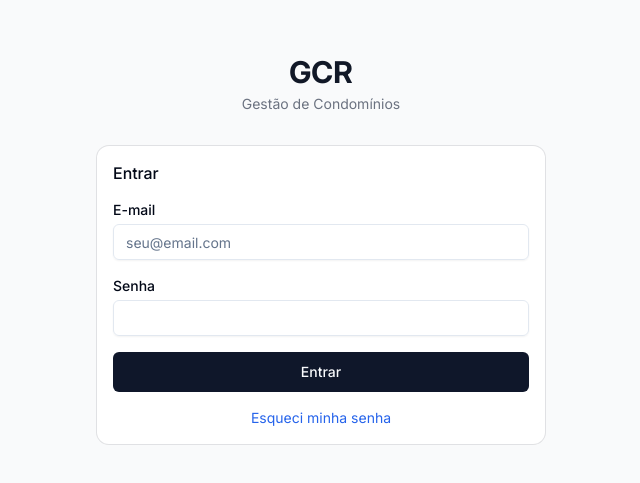
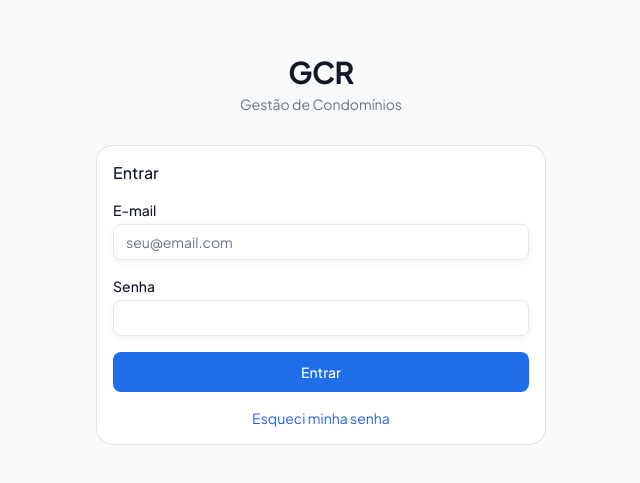
Before and after one commit to fecosta/CondoFlow, a Next.js app: page /login in a window 1280 px wide. Shown: the part 151-634 px from the top of the page, without its empty margins (319-959 px from the left). Built offline with nearby package versions, Linux system fonts and the light colour scheme.

Commit message:
fix: update gitignore and tailwind config

```diff
--- a/src/app/globals.css
+++ b/src/app/globals.css
@@ -4,55 +4,184 @@
 
 @layer base {
   :root {
-    --background: 0 0% 100%;
-    --foreground: 222.2 84% 4.9%;
-    --card: 0 0% 100%;
-    --card-foreground: 222.2 84% 4.9%;
+    /* =============================================
+       SHADCN TOKENS — used by all shadcn/ui components
+       ============================================= */
+    --background: 210 40% 98%;        /* #F8FAFC slate-50 */
+    --foreground: 222 47% 11%;        /* #0F172A slate-900 */
+
+    --card: 0 0% 100%;                /* #FFFFFF */
+    --card-foreground: 222 47% 11%;
+
     --popover: 0 0% 100%;
-    --popover-foreground: 222.2 84% 4.9%;
-    --primary: 222.2 47.4% 11.2%;
-    --primary-foreground: 210 40% 98%;
-    --secondary: 210 40% 96.1%;
-    --secondary-foreground: 222.2 47.4% 11.2%;
-    --muted: 210 40% 96.1%;
-    --muted-foreground: 215.4 16.3% 46.9%;
-    --accent: 210 40% 96.1%;
-    --accent-foreground: 222.2 47.4% 11.2%;
-    --destructive: 0 84.2% 60.2%;
-    --destructive-foreground: 210 40% 98%;
-    --border: 214.3 31.8% 91.4%;
-    --input: 214.3 31.8% 91.4%;
-    --ring: 222.2 84% 4.9%;
-    --radius: 0.5rem;
+    --popover-foreground: 222 47% 11%;
+
+    --primary: 217 82% 52%;           /* #1F6FEB brand blue */
+    --primary-foreground: 0 0% 100%;  /* white */
+
+    --secondary: 210 40% 96%;         /* #F1F5F9 slate-100 */
+    --secondary-foreground: 215 28% 27%; /* #334155 slate-700 */
+
+    --muted: 210 40% 96%;             /* #F1F5F9 slate-100 */
+    --muted-foreground: 215 16% 47%;  /* #64748B slate-500 */
+
+    --accent: 214 100% 97%;           /* #EFF6FF primary-50 */
+    --accent-foreground: 217 82% 52%; /* #1F6FEB */
+
+    --destructive: 0 84% 60%;         /* #EF4444 */
+    --destructive-foreground: 0 0% 100%;
+
+    --border: 214 32% 91%;            /* #E2E8F0 slate-200 */
+    --input: 214 32% 91%;
+    --ring: 213 97% 87%;              /* #BFDBFE primary-200 */
+
+    --radius: 0.5rem;                 /* 8px */
+
+    /* =============================================
+       BRAND COLOR PALETTE
+       ============================================= */
+    /* Primary / Blue */
+    --color-primary-50: #EFF6FF;
+    --color-primary-100: #DBEAFE;
+    --color-primary-200: #BFDBFE;
+    --color-primary-300: #93C5FD;
+    --color-primary-400: #60A5FA;
+    --color-primary-500: #1F6FEB;
+    --color-primary-600: #1D4ED8;
+    --color-primary-700: #1E40AF;
+
+    /* Success / Green */
+    --color-success-50: #ECFDF5;
+    --color-success-100: #D1FAE5;
+    --color-success-500: #10B981;
+    --color-success-700: #047857;
+
+    /* Warning / Amber */
+    --color-warning-50: #FFFBEB;
+    --color-warning-100: #FEF3C7;
+    --color-warning-500: #F59E0B;
+    --color-warning-700: #B45309;
+
+    /* Error / Red */
+    --color-error-50: #FEF2F2;
+    --color-error-100: #FEE2E2;
+    --color-error-500: #EF4444;
+    --color-error-700: #B91C1C;
+
+    /* Neutrals / Slate */
+    --color-slate-50: #F8FAFC;
+    --color-slate-100: #F1F5F9;
+    --color-slate-200: #E2E8F0;
+    --color-slate-300: #CBD5E1;
+    --color-slate-400: #94A3B8;
+    --color-slate-500: #64748B;
+    --color-slate-600: #475569;
+    --color-slate-700: #334155;
+    --color-slate-800: #1E293B;
+    --color-slate-900: #0F172A;
+    --color-white: #FFFFFF;
+
+    /* =============================================
+       SPACING SCALE (base 4px)
+       ============================================= */
+    --space-1: 4px;
+    --space-2: 8px;
+    --space-3: 12px;
+    --space-4: 16px;
+    --space-5: 20px;
+    --space-6: 24px;
+    --space-8: 32px;
+    --space-10: 40px;
+    --space-12: 48px;
+    --space-16: 64px;
+    --space-20: 80px;
+
+    /* =============================================
+       BORDER RADIUS TOKENS
+       ============================================= */
+    --radius-sm: 6px;
+    --radius-md: 8px;
+    --radius-lg: 12px;
+    --radius-xl: 16px;
+    --radius-2xl: 20px;
+    --radius-full: 9999px;
+
+    /* =============================================
+       SHADOW TOKENS
+       ============================================= */
+    --shadow-xs: 0 1px 2px rgba(0, 0, 0, 0.04);
+    --shadow-sm: 0 2px 8px rgba(0, 0, 0, 0.06);
+    --shadow-md: 0 4px 16px rgba(0, 0, 0, 0.08);
+    --shadow-lg: 0 8px 32px rgba(0, 0, 0, 0.10);
+    --shadow-xl: 0 12px 48px rgba(0, 0, 0, 0.12);
+    --shadow-primary: 0 4px 16px rgba(31, 111, 235, 0.25);
+
+    /* =============================================
+       TRANSITION TOKENS
+       ============================================= */
+    --transition-fast: 150ms ease;
+    --transition-base: 200ms ease;
+    --transition-slow: 300ms ease;
+    --transition-spring: 300ms cubic-bezier(0.34, 1.56, 0.64, 1);
+
+    /* =============================================
+       TYPOGRAPHY
+       ============================================= */
+    --font-sans: 'Plus Jakarta Sans', -apple-system, BlinkMacSystemFont, 'Segoe UI', sans-serif;
+    --font-mono: 'JetBrains Mono', 'Fira Code', 'Consolas', monospace;
   }
 
   .dark {
-    --background: 222.2 84% 4.9%;
-    --foreground: 210 40% 98%;
-    --card: 222.2 84% 4.9%;
+    --background: 222 47% 11%;        /* #0F172A */
+    --foreground: 210 40% 98%;        /* slate-50 */
+
+    --card: 215 28% 17%;              /* #1E293B slate-800 */
     --card-foreground: 210 40% 98%;
-    --popover: 222.2 84% 4.9%;
+
+    --popover: 215 28% 17%;
     --popover-foreground: 210 40% 98%;
-    --primary: 210 40% 98%;
-    --primary-foreground: 222.2 47.4% 11.2%;
-    --secondary: 217.2 32.6% 17.5%;
+
+    --primary: 217 82% 52%;           /* brand blue stays the same */
+    --primary-foreground: 0 0% 100%;
+
+    --secondary: 215 28% 17%;
     --secondary-foreground: 210 40% 98%;
-    --muted: 217.2 32.6% 17.5%;
-    --muted-foreground: 215 20.2% 65.1%;
-    --accent: 217.2 32.6% 17.5%;
+
+    --muted: 215 28% 17%;
+    --muted-foreground: 215 20% 65%;
+
+    --accent: 215 28% 17%;
     --accent-foreground: 210 40% 98%;
-    --destructive: 0 62.8% 30.6%;
+
+    --destructive: 0 63% 31%;
     --destructive-foreground: 210 40% 98%;
-    --border: 217.2 32.6% 17.5%;
-    --input: 217.2 32.6% 17.5%;
-    --ring: 212.7 26.8% 83.9%;
+
+    --border: 215 28% 17%;
+    --input: 215 28% 17%;
+    --ring: 213 97% 87%;
   }
 
-  * {
+  /* =============================================
+     GLOBAL RESET & BASE STYLES
+     ============================================= */
+  *, *::before, *::after {
+    box-sizing: border-box;
     @apply border-border;
   }
 
+  html {
+    -webkit-font-smoothing: antialiased;
+    -moz-osx-font-smoothing: grayscale;
+    text-rendering: optimizeLegibility;
+  }
+
   body {
-    @apply bg-background text-foreground;
+    @apply bg-background text-foreground font-sans;
+    line-height: 1.6;
+  }
+
+  h1, h2, h3, h4, h5, h6 {
+    line-height: 1.2;
+    letter-spacing: -0.02em;
   }
 }
--- a/src/app/layout.tsx
+++ b/src/app/layout.tsx
@@ -1,16 +1,24 @@
 import type { Metadata } from "next";
-import localFont from "next/font/local";
+import { Plus_Jakarta_Sans, JetBrains_Mono } from "next/font/google";
 import "./globals.css";
 import { Toaster } from "@/components/ui/sonner";
 
-const inter = localFont({
-  src: "../fonts/Inter-VariableFont_slnt,wght.ttf",
+const sans = Plus_Jakarta_Sans({
+  subsets: ["latin"],
+  weight: ["400", "500", "600", "700", "800"],
   variable: "--font-sans",
   display: "swap",
 });
 
+const mono = JetBrains_Mono({
+  subsets: ["latin"],
+  weight: ["400", "500"],
+  variable: "--font-mono",
+  display: "swap",
+});
+
 export const metadata: Metadata = {
-  title: "GCR — Gestão de Condomínios",
+  title: "CondoFlow — Gestão de Condomínios",
   description: "Plataforma de gestão condominial",
 };
 
@@ -20,7 +28,7 @@ export default function RootLayout({
   children: React.ReactNode;
 }>) {
   return (
-    <html lang="pt-BR" className={inter.variable}>
+    <html lang="pt-BR" className={`${sans.variable} ${mono.variable}`}>
       <body className="font-sans antialiased">
         {children}
         <Toaster richColors />
--- a/src/components/layout/dashboard-shell.tsx
+++ b/src/components/layout/dashboard-shell.tsx
@@ -15,7 +15,7 @@ export function DashboardShell({ role, userName, children }: DashboardShellProps
   const [sidebarOpen, setSidebarOpen] = useState(false);
 
   return (
-    <div className="flex h-screen overflow-hidden bg-gray-50">
+    <div className="flex h-screen overflow-hidden bg-background">
       {/* Desktop sidebar */}
       <aside className="hidden md:flex w-64 flex-col flex-shrink-0">
         <Sidebar role={role} userName={userName} />
--- a/src/components/layout/notification-bell.tsx
+++ b/src/components/layout/notification-bell.tsx
@@ -30,7 +30,7 @@ export function NotificationBell() {
       <Link href="/notificacoes">
         <Bell className="h-5 w-5" />
         {unreadCount > 0 && (
-          <span className="absolute -top-0.5 -right-0.5 flex h-4 w-4 items-center justify-center rounded-full bg-red-500 text-[10px] font-medium text-white">
+          <span className="absolute -top-0.5 -right-0.5 flex h-4 w-4 items-center justify-center rounded-full bg-destructive text-[10px] font-medium text-destructive-foreground">
             {unreadCount > 9 ? "9+" : unreadCount}
           </span>
         )}
--- a/tailwind.config.ts
+++ b/tailwind.config.ts
@@ -48,14 +48,57 @@ const config: Config = {
           DEFAULT: "hsl(var(--card))",
           foreground: "hsl(var(--card-foreground))",
         },
+        /* Brand palette as Tailwind utilities */
+        brand: {
+          50:  "#EFF6FF",
+          100: "#DBEAFE",
+          200: "#BFDBFE",
+          300: "#93C5FD",
+          400: "#60A5FA",
+          500: "#1F6FEB",
+          600: "#1D4ED8",
+          700: "#1E40AF",
+        },
+        success: {
+          50:  "#ECFDF5",
+          100: "#D1FAE5",
+          500: "#10B981",
+          700: "#047857",
+        },
+        warning: {
+          50:  "#FFFBEB",
+          100: "#FEF3C7",
+          500: "#F59E0B",
+          700: "#B45309",
+        },
+        error: {
+          50:  "#FEF2F2",
+          100: "#FEE2E2",
+          500: "#EF4444",
+          700: "#B91C1C",
+        },
       },
       borderRadius: {
-        lg: "var(--radius)",
-        md: "calc(var(--radius) - 2px)",
-        sm: "calc(var(--radius) - 4px)",
+        sm:   "6px",
+        md:   "8px",
+        lg:   "12px",
+        xl:   "16px",
+        "2xl": "20px",
+        full:  "9999px",
+        /* Keep shadcn's relative tokens as aliases */
+        DEFAULT: "var(--radius)",
       },
       fontFamily: {
         sans: ["var(--font-sans)", "sans-serif"],
+        mono: ["var(--font-mono)", "monospace"],
+      },
+      boxShadow: {
+        xs:      "0 1px 2px rgba(0, 0, 0, 0.04)",
+        sm:      "0 2px 8px rgba(0, 0, 0, 0.06)",
+        md:      "0 4px 16px rgba(0, 0, 0, 0.08)",
+        lg:      "0 8px 32px rgba(0, 0, 0, 0.10)",
+        xl:      "0 12px 48px rgba(0, 0, 0, 0.12)",
+        primary: "0 4px 16px rgba(31, 111, 235, 0.25)",
       },
     },
   },
```
Also changed, not shown: src/components/layout/sidebar.tsx (+19 -8 lines), 1 other file (tests, documents, lock files or other folders).
